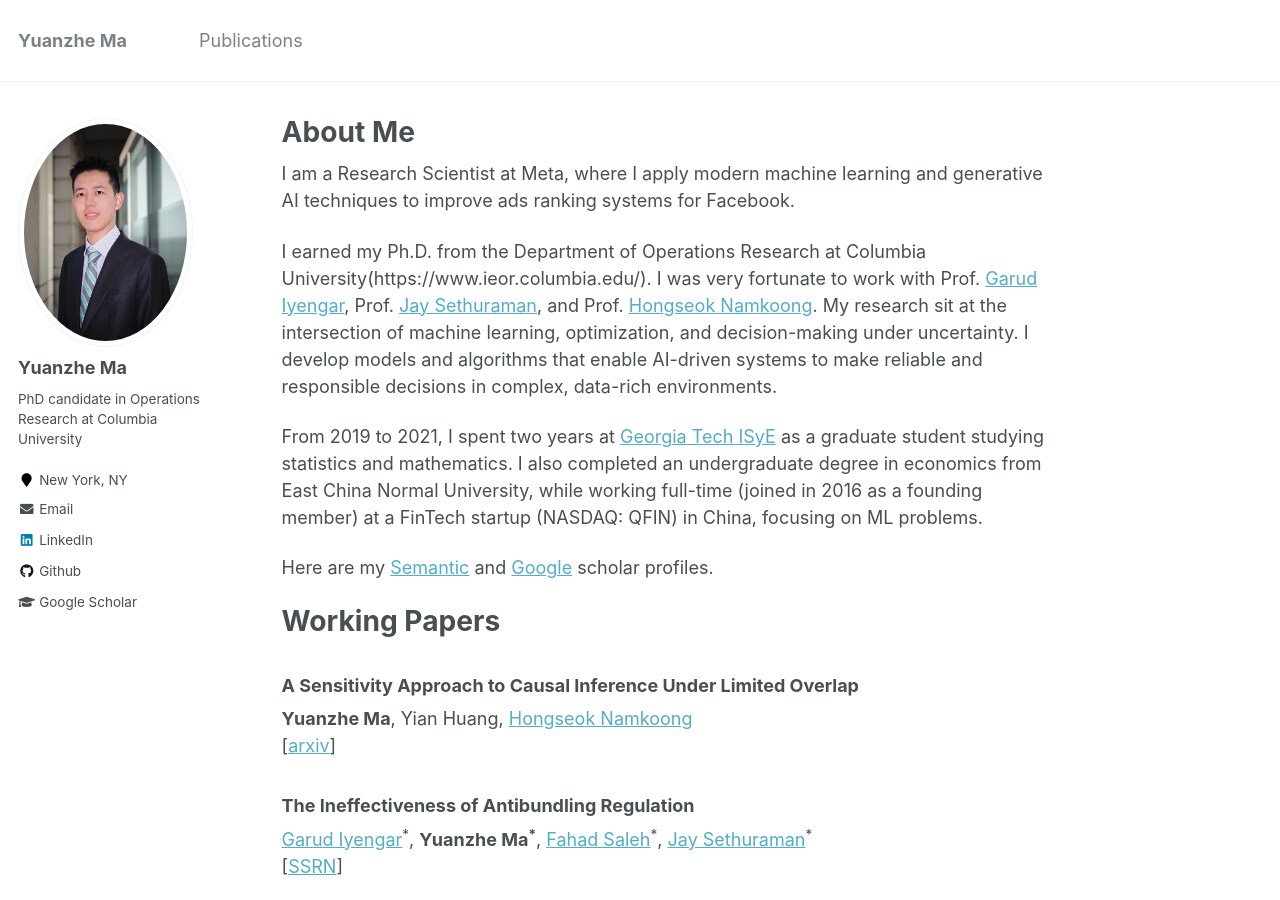
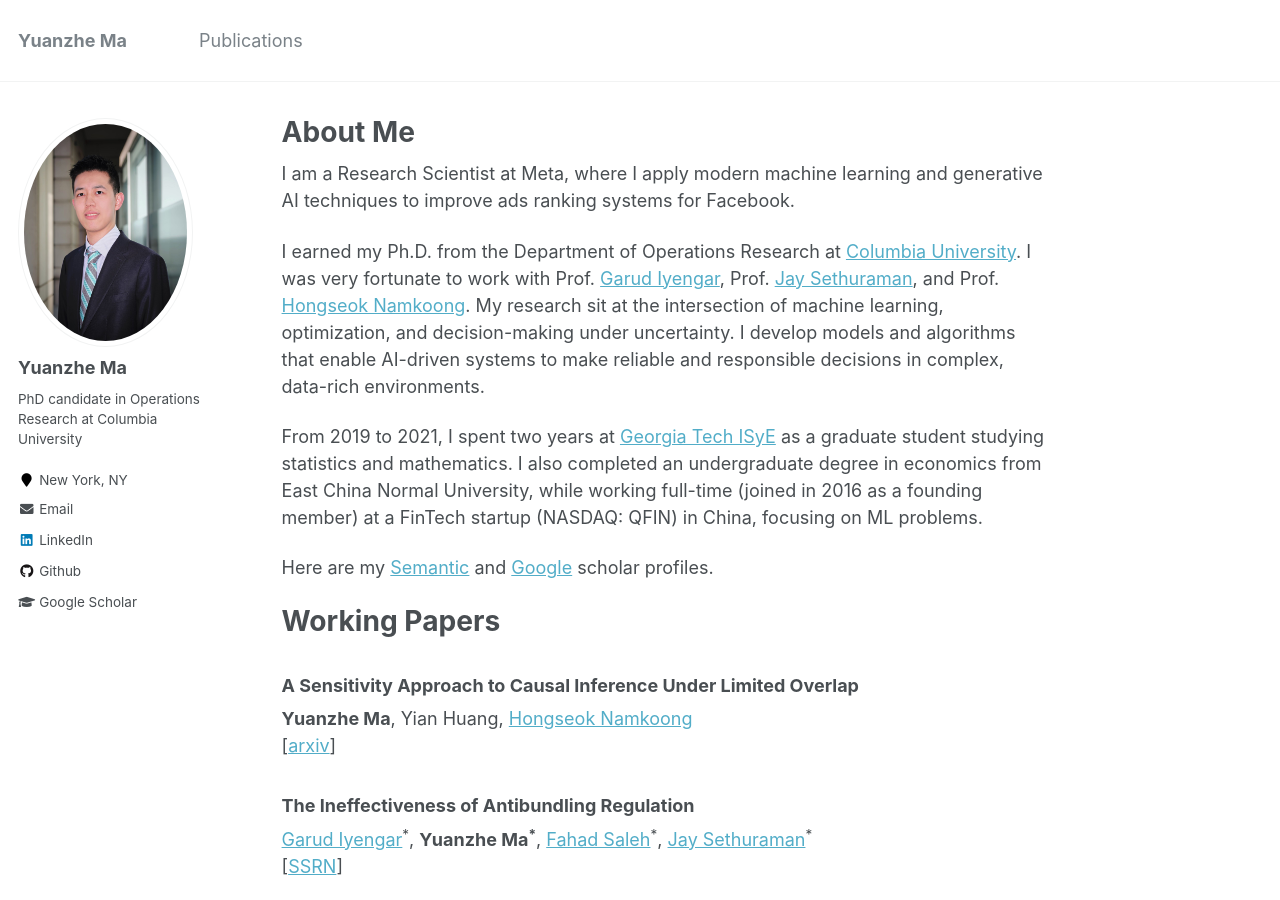
Before and after one commit to yuanzhe-ma/yuanzhe-ma.github.io, a Jekyll site: the page built from _pages/about.md, in a window 1280 px wide and 900 px high. Built offline with Jekyll 4.4.1, drawn with Linux system fonts in a browser that asks for light colours.

Commit message:
Fix link formatting in about.md

```diff
--- a/_pages/about.md
+++ b/_pages/about.md
@@ -10,7 +10,7 @@ redirect_from:
 
 I am a Research Scientist at Meta, where I apply modern machine learning and generative AI techniques to improve ads ranking systems for Facebook.
 
-I earned my Ph.D. from the Department of Operations Research at Columbia University(https://www.ieor.columbia.edu/). I was very fortunate to work with Prof. [Garud Iyengar](http://www.columbia.edu/~gi10/), Prof. [Jay Sethuraman](https://www.ieor.columbia.edu/faculty/jay-sethuraman), and Prof. [Hongseok Namkoong](https://hsnamkoong.github.io/). My research sit at the intersection of machine learning, optimization, and decision-making under uncertainty. I develop models and algorithms that enable AI-driven systems to make reliable and responsible decisions in complex, data-rich environments.
+I earned my Ph.D. from the Department of Operations Research at [Columbia University](https://www.ieor.columbia.edu/). I was very fortunate to work with Prof. [Garud Iyengar](http://www.columbia.edu/~gi10/), Prof. [Jay Sethuraman](https://www.ieor.columbia.edu/faculty/jay-sethuraman), and Prof. [Hongseok Namkoong](https://hsnamkoong.github.io/). My research sit at the intersection of machine learning, optimization, and decision-making under uncertainty. I develop models and algorithms that enable AI-driven systems to make reliable and responsible decisions in complex, data-rich environments.
 
 
 From 2019 to 2021, I spent two years at [Georgia Tech ISyE](https://www.isye.gatech.edu/) as a graduate student studying statistics and mathematics. I also completed an undergraduate degree in economics from East China Normal University, while working full-time (joined in 2016 as a founding member) at a FinTech startup (NASDAQ: QFIN) in China, focusing on ML problems.
```
